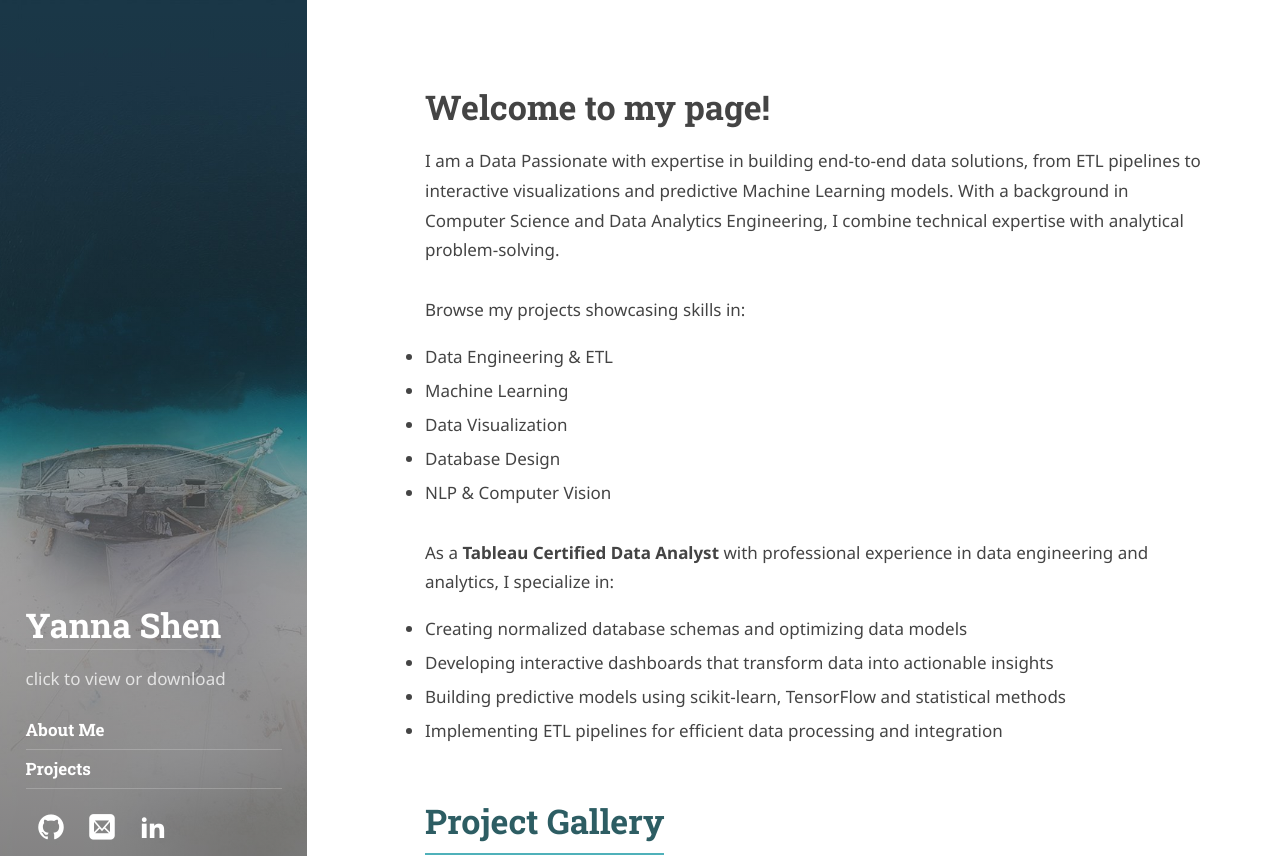
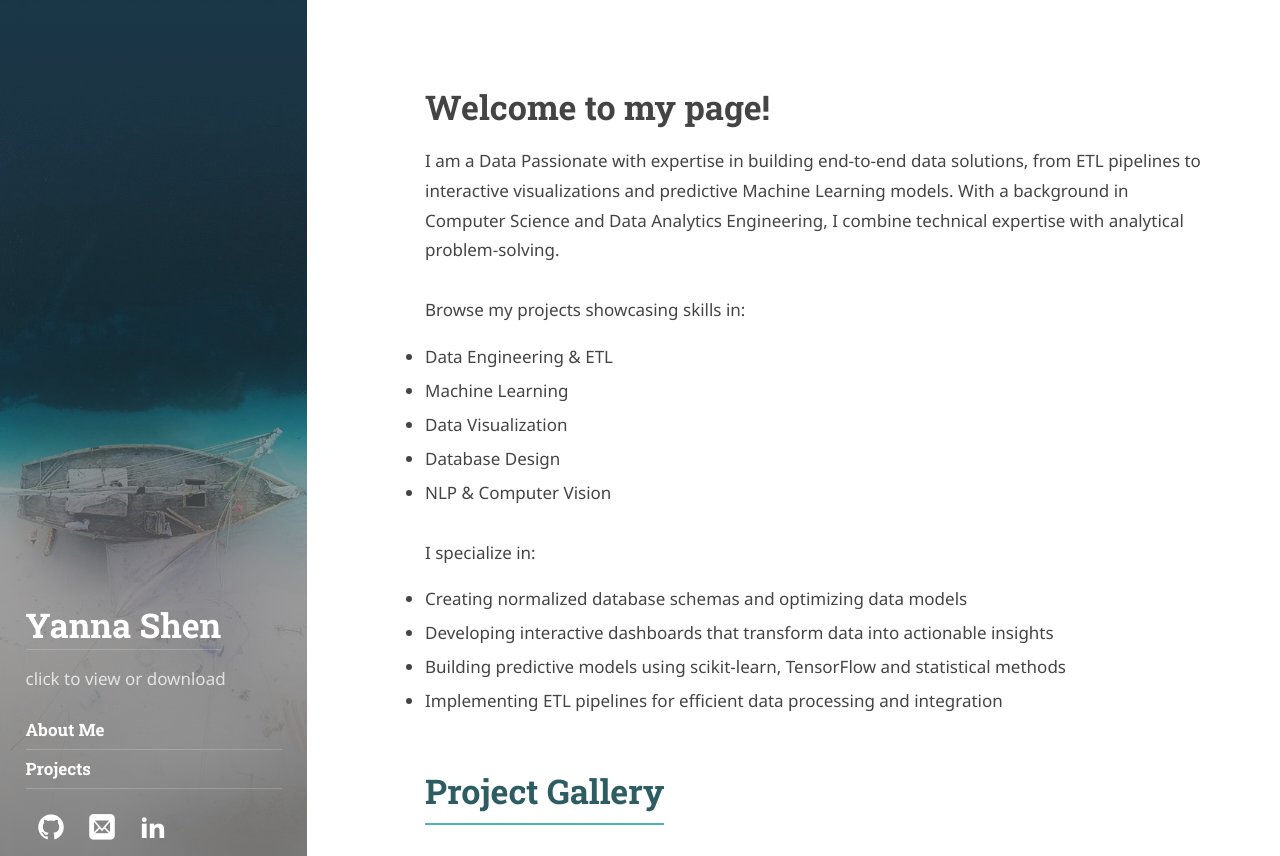
Before and after one commit to YannaCS/YannaCS.github.io, a Jekyll site: the page built from index.md, in a window 1280 px wide and 900 px high, cut to the strip 0-856 px from the top of the window. Built offline with Jekyll 4.4.1, drawn with Linux system fonts in a browser that asks for light colours; some web fonts are replaced.

Commit message:
main page

```diff
--- a/index.md
+++ b/index.md
@@ -22,7 +22,7 @@ I am a Data Passionate with expertise in building end-to-end data solutions, fro
 </div>
 <div style="margin-bottom: 30px;"></div>
 <div class="expertise-highlights" style="text-align: left !important;">
-  <p>As a <strong>Tableau Certified Data Analyst</strong> with professional experience in data engineering and analytics, I specialize in:</p>
+  <p>I specialize in:</p>
   <ul>
     <li>Creating normalized database schemas and optimizing data models</li>
     <li>Developing interactive dashboards that transform data into actionable insights</li>
```
Also changed, not shown: 2 other files.
